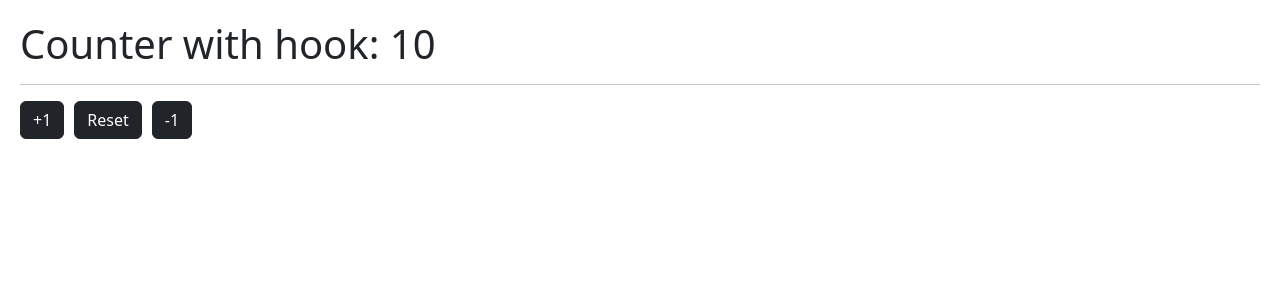
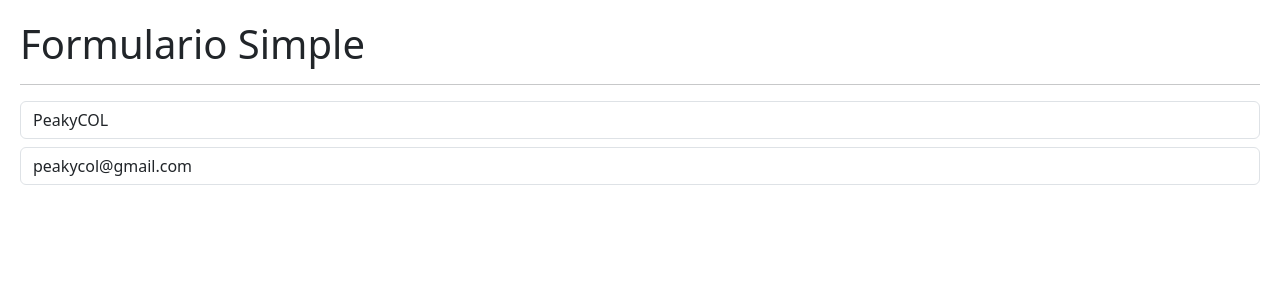
Before and after one commit to RobinsonBM/hooks-app, a React (Vite) app: page / in a window 1280 px wide. Shown: the top 300 px of the page. Built offline with nearby package versions, Linux system fonts and the light colour scheme.

Commit message:
simpleForm component

```diff
--- a/package.json
+++ b/package.json
@@ -22,5 +22,6 @@
     "eslint-plugin-react-hooks": "^4.6.0",
     "eslint-plugin-react-refresh": "^0.4.6",
     "vite": "^5.2.0"
-  }
+  },
+  "packageManager": "yarn@1.22.22+sha1.ac34549e6aa8e7ead463a7407e1c7390f61a6610"
 }
--- /dev/null
+++ b/src/02-useEffect/SimpleForm.jsx
@@ -0,0 +1,45 @@
+import { useEffect } from "react";
+import { useState } from "react";
+
+export const SimpleForm = () => {
+  const [formState, setFormState] = useState({
+    username: "PeakyCOL",
+    email: "peakycol@gmail.com",
+  });
+  const { username, email } = formState;
+
+  const onInputChange = ({ target }) => {
+    const { name, value } = target;
+    setFormState({
+      ...formState,
+      [name]: value,
+    });
+  };
+
+  useEffect(() => {
+    console.log("useEffect called");
+  }, []);
+
+  return (
+    <>
+      <h1>Formulario Simple</h1>
+      <hr />
+      <input
+        type="text"
+        className="form-control"
+        placeholder="Username"
+        name="username"
+        value={username}
+        onChange={onInputChange}
+      />
+      <input
+        type="email"
+        className="form-control mt-2"
+        placeholder="rbetancur@gmail.com"
+        name="email"
+        value={email}
+        onChange={onInputChange}
+      />
+    </>
+  );
+};
--- a/src/main.jsx
+++ b/src/main.jsx
@@ -1,15 +1,13 @@
-import React from "react";
 import ReactDOM from "react-dom/client";
 // import { HooksApp } from "./HooksApp";
 // import { CounterApp } from "./01-useState/CounterApp";
-import { CounterWithCustomHook } from "./01-useState/CounterWithCustomHook";
+// import { CounterWithCustomHook } from "./01-useState/CounterWithCustomHook";
 
 import "./index.css";
+import { SimpleForm } from "./02-useEffect/SimpleForm";
 
 ReactDOM.createRoot(document.getElementById("root")).render(
-  <React.StrictMode>
-    {/* <HooksApp /> */}
-    {/* <CounterApp /> */}
-    <CounterWithCustomHook />
-  </React.StrictMode>
+  // <React.StrictMode>
+    <SimpleForm />
+  // </React.StrictMode>
 );
```
